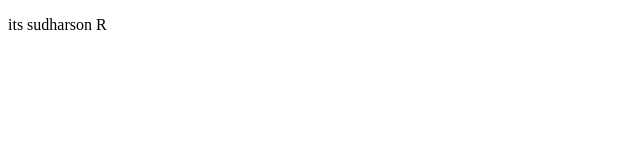
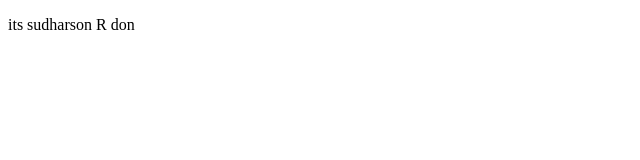
Before and after one commit to SudharsonRavi/to-dolist, a plain HTML site: page todolist/user.html in a window 1280 px wide. Shown: the full height of the page, 0-640 px from the left. Drawn offline with Linux system fonts and the light colour scheme.

```diff
--- a/todolist/user.html
+++ b/todolist/user.html
@@ -6,6 +6,6 @@
     <title>User </title>
 </head>
 <body>
-    <p>its sudharson R</p>
+    <p>its sudharson R don </p>
 </body>
 </html>
```
Also changed, not shown: 1 other file.
